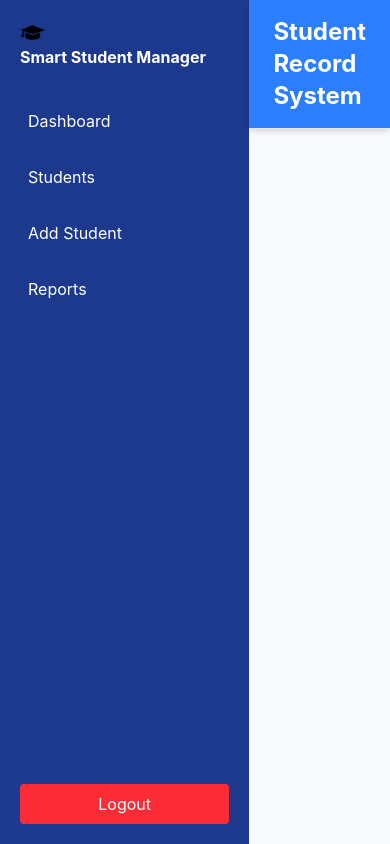
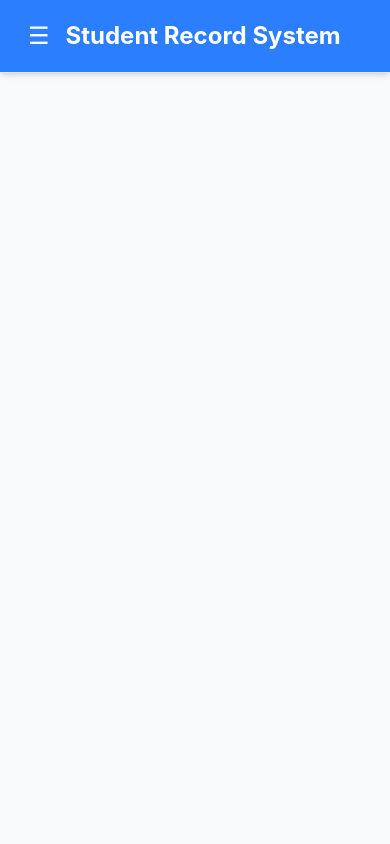
Before and after one commit to Dheeraj-813/Smart-Student-Manager, a React (Vite) app in the folder Front-End/vite-project/: page /dashboard in a window 390 px wide. Built offline with nearby package versions, Linux system fonts and the light colour scheme; sample sign-in values are in the browser's storage.

Commit message:
Front end mobile view design complete.

```diff
--- a/Front-End/vite-project/src/Components/Header.jsx
+++ b/Front-End/vite-project/src/Components/Header.jsx
@@ -1,16 +1,36 @@
+const Header = ({ sidebarOpen, setSidebarOpen }) => {
 
-function Header() {
+  const handleSidebarToggle = () => {
+    setSidebarOpen(!sidebarOpen)
+  }
+
   return (
     <div>
-        {/* Top Bar */}
-        <div className="flex justify-between items-center px-6 py-4 bg-blue-500 text-white shadow-md border-b border-gray-200 sticky top-0 z-50">
-            {/* Logo */}
-            <div className="flex items-center space-x-3 text-2xl font-bold">
-                Student Record System
-            </div>
+      {/* Top Bar */}
+      <div className="flex justify-between items-center px-6 py-4 bg-blue-500 text-white shadow-md border-b border-gray-200 sticky top-0 z-40">
+
+        {/* Left Section */}
+        <div className="flex items-center gap-3">
+
+          {/* Sidebar Toggle Button */}
+          <button
+            onClick={handleSidebarToggle}
+            className="text-2xl p-1 rounded hover:bg-blue-600 transition"
+            aria-label="Toggle sidebar"
+          >
+            ☰
+          </button>
+
+          {/* Logo / Title */}
+          <div className="text-2xl font-bold">
+            Student Record System
+          </div>
+
         </div>
+
+      </div>
     </div>
   )
 }
 
-export default Header;
+export default Header
--- a/Front-End/vite-project/src/Components/SideBar.jsx
+++ b/Front-End/vite-project/src/Components/SideBar.jsx
@@ -3,7 +3,7 @@ import studentsCap from '../assets/students-cap.png'
 import { useNavigate } from 'react-router-dom';
 import { useAuth } from '../Context/AuthContext';
 
-const SideBar = () => {
+const SideBar = ({ sidebarOpen, setSidebarOpen }) => {
   const navigate = useNavigate();
 
   // Use the useAuth hook to access the logout function from AuthContext
@@ -22,39 +22,104 @@ const SideBar = () => {
   }
 
   return (
-        <div className="h-screen w-64 bg-blue-900 text-white flex flex-col p-5">
+        <div className={`
+        fixed lg:sticky
+        top-0 left-0
+        z-50
+        h-screen
+        bg-blue-900 text-white
+        flex flex-col
+        p-5
+        shrink-0
+        transition-all duration-300 ease-in-out
+
+        /* Desktop width */
+        ${sidebarOpen ? 'lg:w-64' : 'lg:w-20'}
+
+        /* Mobile open/close */
+        ${sidebarOpen ? 'translate-x-0' : '-translate-x-full lg:translate-x-0'}
+
+        /* Mobile width */
+        w-64
+      `}>
 
       {/* Logo / Title */}
-      <img className="w-[25px] h-[25px] flex" src={studentsCap} alt="logo" />
-      <h1 className="text-1xl font-bold mb-8">
-        <Link to="/">
+      <div className="flex items-center justify-between mb-8">
+
+      {/* Logo + Title */}
+      <Link to="/" className="flex items-center min-w-0">
+
+        <img
+          className="w-[25px] h-[25px] shrink-0"
+          src={studentsCap}
+          alt="logo"
+        />
+
+        {sidebarOpen && (
+          <h1 className="text-xl font-bold ml-3 leading-tight break-words">
             Smart Student Manager
+          </h1>
+        )}
       </Link>
-      </h1>
+      {/* Close Button - Mobile */}
+      <button
+        onClick={() => setSidebarOpen(false)}
+        className="lg:hidden ml-2 shrink-0 w-8 h-8 flex items-center justify-center text-xl rounded hover:bg-blue-700"
+        aria-label="Close sidebar"
+      >
+        ✕
+      </button>
+
+      </div>
 
       {/* Navigation Links */}
       <nav className="flex flex-col gap-4">
-        <Link to="/dashboard/DashBoard" className="hover:bg-blue-700 p-2 rounded">
+        <Link to="/dashboard/DashBoard" className="hover:bg-blue-700 p-2 rounded flex items-center gap-2">
+        <span>🏠</span>
+         {sidebarOpen && (
+            <span className="ml-3">
               Dashboard
+            </span>
+          )}
         </Link>
 
-        <Link to="/dashboard/Student" className="hover:bg-blue-700 p-2 rounded">
+        <Link to="/dashboard/Student" className="hover:bg-blue-700 p-2 rounded flex items-center gap-2">
+          <span>👨‍🎓</span>
+          {sidebarOpen && (
+            <span className="ml-3">
               Students
+            </span>
+          )}
         </Link>
 
-        <Link to="/dashboard/AddStudent" className="hover:bg-blue-700 p-2 rounded">
+        <Link to="/dashboard/AddStudent" className="hover:bg-blue-700 p-2 rounded flex items-center gap-2">
+          <span>➕</span>
+          {sidebarOpen && (
+            <span className="ml-3">
               Add Student
+            </span>
+          )}
         </Link>
 
-        <Link to="/reports" className="hover:bg-blue-700 p-2 rounded">
+        <Link to="/reports" className="hover:bg-blue-700 p-2 rounded flex items-center gap-2">
+          <span>📊</span>
+          {sidebarOpen && (
+            <span className="ml-3">
               Reports
+            </span>
+          )}
         </Link>
       </nav>
 
       {/* Bottom Section (Optional) */}
       <div className="mt-auto">
         <button className="w-full bg-red-500 p-2 rounded hover:bg-red-600" onClick={handleLogout}>
+          <span>🚪</span>
+          {sidebarOpen && (
+            <span className="ml-3">
               Logout
+            </span>
+          )}
         </button>
       </div>
 
--- a/Front-End/vite-project/src/Layouts/DashBoardLayout.jsx
+++ b/Front-End/vite-project/src/Layouts/DashBoardLayout.jsx
@@ -1,18 +1,21 @@
 import Header from "../Components/Header"
 import { Outlet } from "react-router-dom"
 import SideBar from '../Components/SideBar'
+import { useState } from "react"
 
 const DashBoardLayout = () => {
+  const [sidebarOpen, setSidebarOpen] = useState(window.innerWidth >= 1024); // State to manage sidebar visibility
+
   return (
 
     <div className="flex min-h-screen">
 
       {/* Sidebar */}
-      <SideBar />
+      <SideBar setSidebarOpen={setSidebarOpen} sidebarOpen={sidebarOpen} />
 
       {/* Right Section */}
-      <div className="flex-1 flex flex-col">
-        <Header />
+      <div className="flex-1 flex flex-col min-w-0">
+        <Header setSidebarOpen={setSidebarOpen} sidebarOpen={sidebarOpen} />
 
         <main className="flex-1 p-4 bg-gray-50">
           <Outlet />
--- a/Front-End/vite-project/src/Pages/Student.jsx
+++ b/Front-End/vite-project/src/Pages/Student.jsx
@@ -114,8 +114,8 @@ const Student = () => {
 
       {/* Table */}
 
-      <div className="overflow-hidden rounded-lg border border-gray-200">
-        <table className="w-full text-gray-700 text-center">
+      <div className="overflow-x-auto rounded-lg border border-gray-200">
+        <table className="min-w-[650px] w-full text-gray-700 text-center">
 
           <thead className="bg-gray-100">
             <tr>
@@ -143,7 +143,7 @@ const Student = () => {
 
                   {/* Edit button */}
                   <Link to={`/dashboard/EditStudent/${student._id}`}
-                  className="inline-block px-4 py-1 bg-blue-500 text-white rounded hover:bg-blue-600 transition mr-2">
+                  className="inline-block whitespace-nowrap px-4 py-1 bg-blue-500 text-white rounded hover:bg-blue-600 transition mr-2">
 
                     <i className="fa-solid fa-pen-to-square mr-2"></i>
                     Edit
@@ -151,7 +151,7 @@ const Student = () => {
                   </Link>
 
                   {/* Delete button */}
-                  <button className="px-4 py-1 bg-red-500 text-white rounded hover:bg-red-600 transition"
+                  <button className="inline-block whitespace-nowrap px-4 py-1 bg-red-500 text-white rounded hover:bg-red-600 transition"
                   onClick={() => handleDelete(student._id)}>
                     <i className="fa-solid fa-trash-can mr-2"></i>
                     Delete
```
Lines whose indentation alone changed are shown as unchanged.
